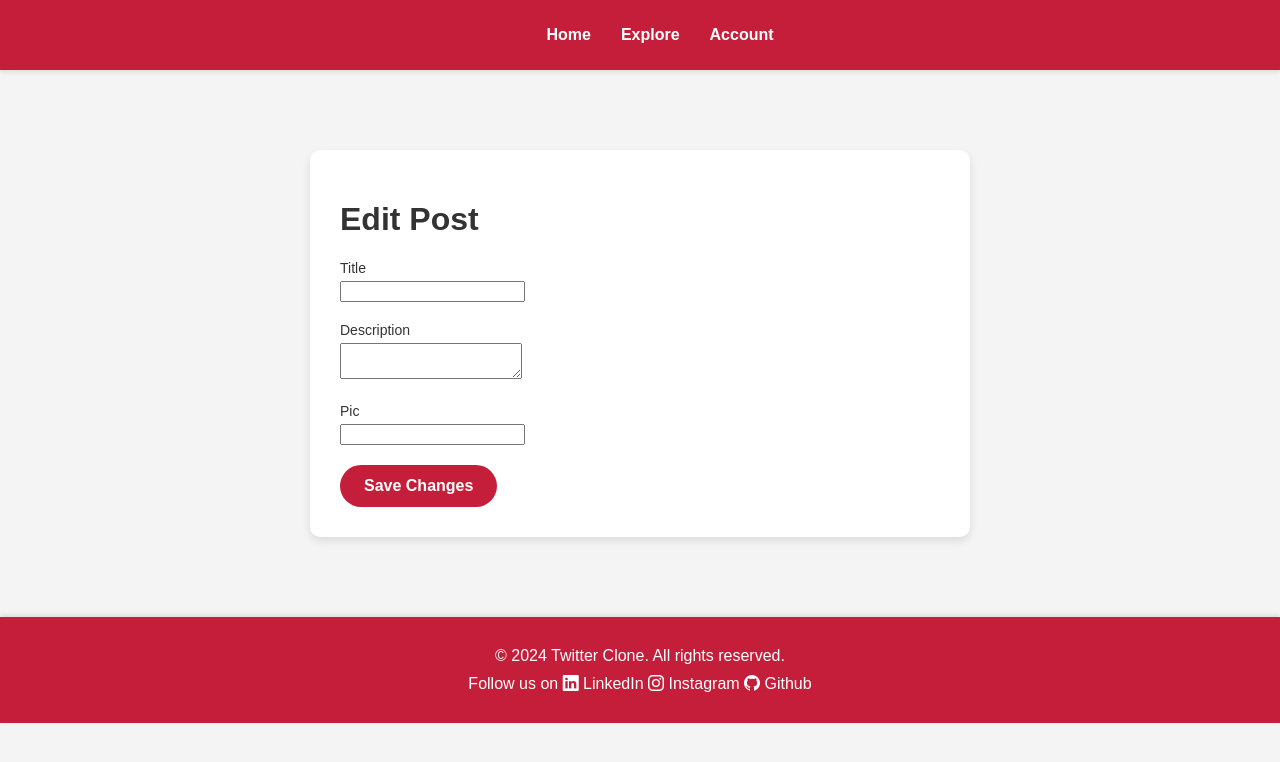
After one commit to m-hasan-2004/twitter_clone, a Django app: template templates/social/edit_post.html in a window 1280 px wide. The commit adds this page. Shown: the top 762 px of the page. Run offline with Django 4.2, Linux system fonts and the light colour scheme; the template is opened without the code that fills it, so the values that code supplies are empty, except form fields; tables that the repository leaves empty hold one stand-in row (values such as "Sample post"); form fields are guessed from the names that the template uses.

Commit message:
style & feat: edit post + explore style change

```diff
--- a/social/urls.py
+++ b/social/urls.py
@@ -1,5 +1,5 @@
 from django.urls import path
-from .views import ExploreView, CreateAndExploreCommentsView, CreatePost, DeletePostView
+from .views import ExploreView, CreateAndExploreCommentsView, CreatePost, DeletePostView, EditPostView
 
 app_name = 'social'
 
@@ -7,5 +7,6 @@ urlpatterns = [
     path('explore/', ExploreView.as_view(), name="explore"),
     path("comments/<uuid:post_id>", CreateAndExploreCommentsView.as_view(), name="comments"),
     path("create_post/", CreatePost.as_view(), name="create_post"),
-    path('post/<uuid:pk>/delete/', DeletePostView.as_view(), name='delete_post')
+    path('post/<uuid:pk>/delete/', DeletePostView.as_view(), name='delete_post'),
+    path("edit_post/<uuid:pk>", EditPostView.as_view(), name="edit_post"),
 ]
--- /dev/null
+++ b/static/css/edit_post.css
@@ -0,0 +1,66 @@
+.create-post-container {
+    max-width: 600px;
+    margin: 80px auto;
+    padding: 30px;
+    background-color: #fff;
+    box-shadow: 0 4px 8px rgba(0, 0, 0, 0.1);
+    border-radius: 10px;
+}
+
+.create-post-form {
+    margin-top: 20px;
+}
+
+.form-group {
+    margin-bottom: 20px;
+}
+
+.form-group label {
+    display: block;
+    font-size: 14px;
+    margin-bottom: 5px;
+    color: #333;
+}
+
+.form-control {
+    width: 100%;
+    padding: 10px;
+    border-radius: 8px;
+    border: 1px solid #ddd;
+    font-size: 14px;
+    outline: none;
+    transition: border-color 0.3s ease;
+}
+
+.form-control:focus {
+    border-color: #C41E3A;
+}
+
+.form-control-file {
+    display: block;
+    margin-top: 10px;
+}
+
+.submit-btn {
+    display: inline-block;
+    background-color: #C41E3A;
+    color: #fff;
+    padding: 12px 24px;
+    border: none;
+    border-radius: 30px;
+    font-size: 16px;
+    font-weight: bold;
+    cursor: pointer;
+    transition: background-color 0.3s ease, transform 0.2s ease;
+}
+
+.submit-btn:hover {
+    background-color: #a4182f;
+    transform: translateY(-2px);
+    box-shadow: 0 6px 8px rgba(0, 0, 0, 0.15);
+}
+
+.submit-btn:active {
+    background-color: #900e24;
+    transform: translateY(0);
+}
--- /dev/null
+++ b/templates/social/edit_post.html
@@ -0,0 +1,34 @@
+{% extends 'base/base.html' %}
+{% load static %}
+
+{% block title %}Edit Post{% endblock %}
+
+{% block css %}
+    <link rel="stylesheet" href="{% static 'css/edit_post.css' %}">
+{% endblock css %}
+
+{% block content %}
+<div class="create-post-container">
+    <h1>Edit Post</h1>
+    <form method="POST" enctype="multipart/form-data" class="create-post-form">
+        {% csrf_token %}
+        <div class="form-group">
+            {{ form.title.label_tag }}
+            {{ form.title }}
+        </div>
+        <div class="form-group">
+            {{ form.description.label_tag }}
+            {{ form.description }}
+        </div>
+        <div class="form-group">
+            {{ form.pic.label_tag }}
+            {{ form.pic }}
+        </div>
+        <button type="submit" class="submit-btn">Save Changes</button>
+    </form>
+</div>
+{% endblock content %}
+
+{% block js %}
+    <!-- Add any JavaScript if needed -->
+{% endblock js %}
```
Also changed, not shown: social/views.py (+16 -0 lines), static/css/explore.css (+15 -1 lines), templates/core/home.html (+3 -4 lines), templates/social/explore.html (+7 -9 lines), social/models.py (line endings or trailing spaces).
